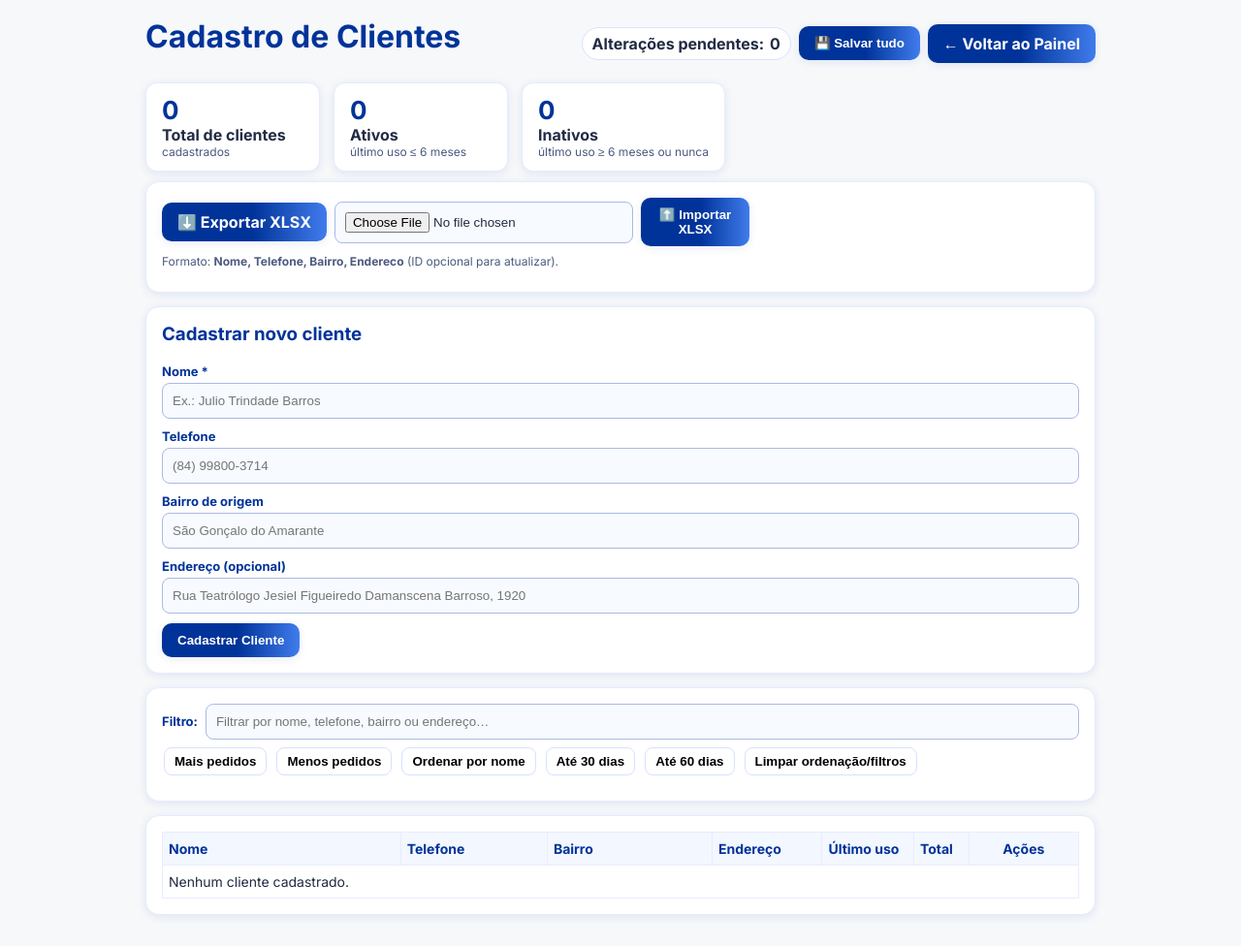
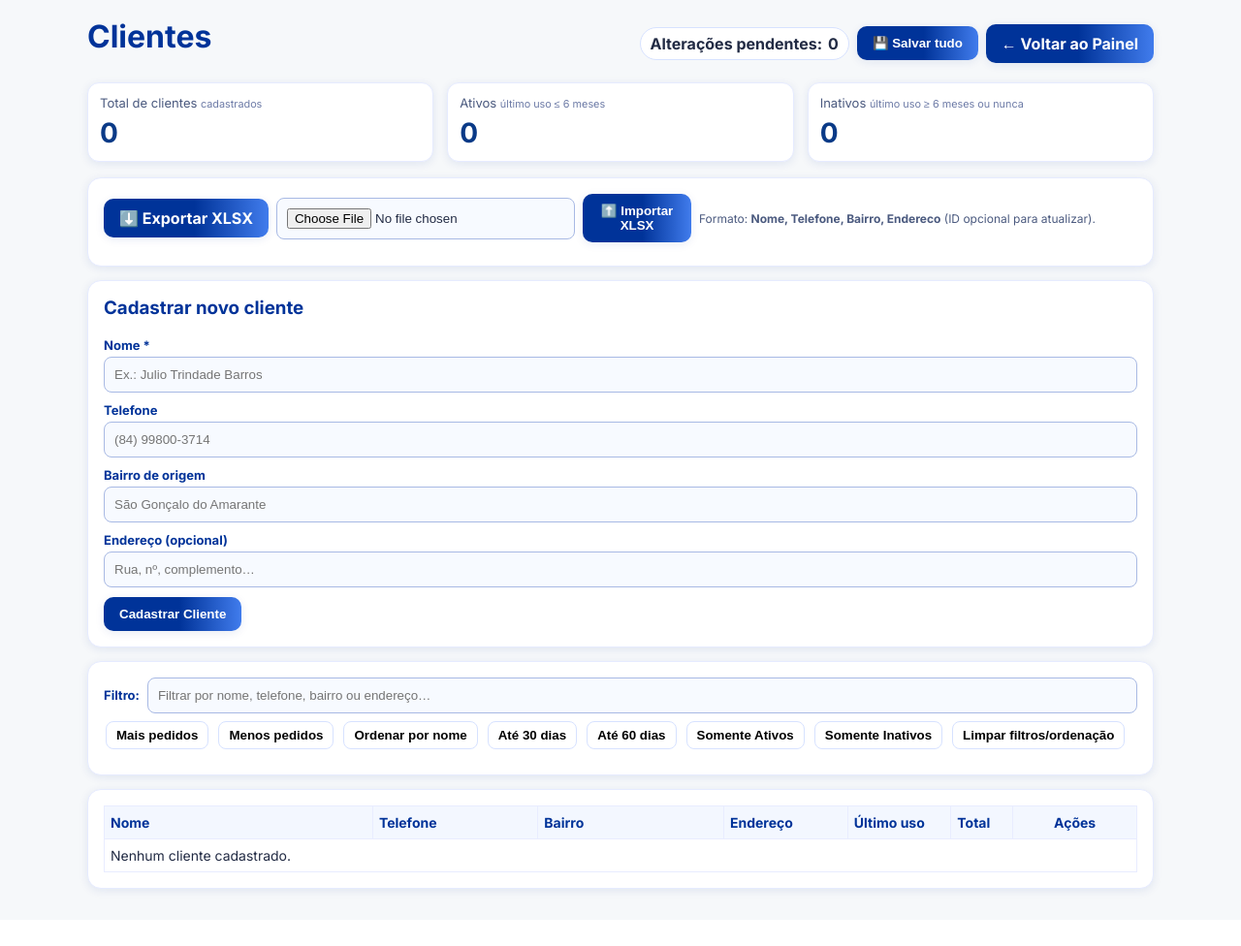
Before and after one commit to Coopex-entregas/asdfghjkl, a Flask app: page /clientes in a window 1280 px wide. Shown: the whole page at 97% size. After the commit the page ends 924 px from the top, so only its background shows below. Run offline with Flask 3, Linux system fonts and the light colour scheme; the visitor is signed in with stand-in values (Sample User, id 1).

Commit message:
Update clientes.html

```diff
--- a/templates/clientes.html
+++ b/templates/clientes.html
@@ -15,8 +15,8 @@
     *{box-sizing:border-box}
     html,body{width:100%;overflow-x:hidden}
     body{font-family:'Inter','Segoe UI',Arial,sans-serif; margin:0; background:var(--cinza-bg); color:#222b44; padding:18px}
-    h1{margin:0 0 14px; color:var(--azul)}
-    .wrap{max-width:980px; margin:0 auto}
+    h1{margin:0 0 14px; color:#003399}
+    .wrap{max-width:1100px; margin:0 auto}
 
     .topbar{display:flex; gap:10px; align-items:center; justify-content:space-between; margin-bottom:14px; flex-wrap:wrap}
     .btn{background:var(--azul-grad); color:#fff; border:none; padding:10px 16px; border-radius:10px; font-weight:700; cursor:pointer; box-shadow:var(--shadow-sm); text-decoration:none; display:inline-block}
@@ -34,14 +34,15 @@
     input[type="text"], input[type="file"]{width:100%; padding:10px; border:1px solid #a8b9e4; border-radius:8px; background:#f7faff}
     .submit{margin-top:10px}
 
-    .kpis{display:flex; gap:14px; flex-wrap:wrap}
-    .kpis .tile{background:#fff; border:1px solid #e6ebff; border-radius:12px; padding:12px 16px; min-width:180px; box-shadow:var(--shadow-sm)}
-    .tile .num{font-weight:800; font-size:26px; color:#003399}
-    .tile .lbl{font-weight:700}
-    .tile .sub{font-size:12px; color:#4b5a7f}
-
     .searchbar{display:flex; flex-wrap:wrap; gap:8px; align-items:center; margin-bottom:10px}
     .searchbar input{flex:1; min-width:220px}
+
+    /* KPIs */
+    .kpi{display:flex; gap:14px; flex-wrap:wrap; margin:6px 0 16px}
+    .kpi .tile{flex:1 1 220px; background:#fff; border:1px solid #e6ebff; border-radius:12px; padding:12px; box-shadow:var(--shadow-sm)}
+    .kpi .title{font-size:13px; color:#4b5a7f; margin-bottom:6px}
+    .kpi .num{font-size:28px; font-weight:800; color:#0a3a87}
+    .kpi small{color:#6c7aa6}
 
     table{width:100%; border-collapse:collapse; font-size:14px; table-layout:fixed}
     th,td{border:1px solid #e8ecff; padding:8px 6px; text-align:left; vertical-align:middle}
@@ -51,7 +52,7 @@
     thead th:nth-child(1){width:26%}
     thead th:nth-child(2){width:16%}
     thead th:nth-child(3){width:18%}
-    /* +1 cm no endereço */
+    /* Endereço +1cm */
     thead th:nth-child(4){width:calc(30% + 1cm)}
     thead th:nth-child(5){width:10%}
     thead th:nth-child(6){width:6%}
@@ -69,6 +70,14 @@
       white-space:nowrap;
     }
 
+    /* NOVO: selo de status Ativo/Inativo */
+    .status-badge{
+      display:inline-block; margin-left:6px; padding:2px 8px; border-radius:999px;
+      font-weight:800; font-size:12px; line-height:1;
+    }
+    .status-badge.ativo{ background:#eafaea; border:1px solid #bfe6c8; color:#0e5f2e }
+    .status-badge.inativo{ background:#ffeaea; border:1px solid #ffcaca; color:#8a0b0b }
+
     .tools{display:flex; gap:8px; align-items:center; flex-wrap:wrap}
     .muted{font-size:12px; color:#4b5a7f}
   </style>
@@ -76,7 +85,7 @@
 <body>
   <div class="wrap">
     <div class="topbar">
-      <h1> Cadastro de Clientes</h1>
+      <h1>Clientes</h1>
       <div style="display:flex; gap:8px; align-items:center; flex-wrap:wrap">
         <span class="badge">Alterações pendentes: <span id="count-pend">0</span></span>
         <button id="btn-salvar-tudo" class="btn" type="button">💾 Salvar tudo</button>
@@ -92,24 +101,22 @@
       {% endif %}
     {% endwith %}
 
-    <!-- KPIs -->
-    <div class="kpis" style="margin-bottom:10px">
+    {% if kpis is defined %}
+    <div class="kpi">
       <div class="tile">
+        <div class="title">Total de clientes <small>cadastrados</small></div>
         <div class="num">{{ kpis.total }}</div>
-        <div class="lbl">Total de clientes</div>
-        <div class="sub">cadastrados</div>
       </div>
       <div class="tile">
+        <div class="title">Ativos <small>último uso ≤ 6 meses</small></div>
         <div class="num">{{ kpis.ativos }}</div>
-        <div class="lbl">Ativos</div>
-        <div class="sub">último uso ≤ 6 meses</div>
       </div>
       <div class="tile">
+        <div class="title">Inativos <small>último uso ≥ 6 meses ou nunca</small></div>
         <div class="num">{{ kpis.inativos }}</div>
-        <div class="lbl">Inativos</div>
-        <div class="sub">último uso ≥ 6 meses ou nunca</div>
       </div>
     </div>
+    {% endif %}
 
     <div class="card">
       <div class="tools">
@@ -141,7 +148,7 @@
           </div>
           <div>
             <label for="endereco">Endereço (opcional)</label>
-            <input id="endereco" name="endereco" type="text" placeholder="Rua Teatrólogo Jesiel Figueiredo Damanscena Barroso, 1920">
+            <input id="endereco" name="endereco" type="text" placeholder="Rua, nº, complemento…">
           </div>
         </div>
         <button class="btn submit" type="submit">Cadastrar Cliente</button>
@@ -156,9 +163,12 @@
           <button type="button" class="btn-small" id="sort-mais">Mais pedidos</button>
           <button type="button" class="btn-small" id="sort-menos">Menos pedidos</button>
           <button type="button" class="btn-small" id="sort-nome">Ordenar por nome</button>
-          <button type="button" class="btn-small" id="filtro-30">Até 30 dias</button>
-          <button type="button" class="btn-small" id="filtro-60">Até 60 dias</button>
-          <button type="button" class="btn-small" id="limpar">Limpar ordenação/filtros</button>
+          <button type="button" class="btn-small" id="filtro-ate-30">Até 30 dias</button>
+          <button type="button" class="btn-small" id="filtro-ate-60">Até 60 dias</button>
+          <!-- NOVOS filtros -->
+          <button type="button" class="btn-small" id="filtro-ativos">Somente Ativos</button>
+          <button type="button" class="btn-small" id="filtro-inativos">Somente Inativos</button>
+          <button type="button" class="btn-small" id="limpar">Limpar filtros/ordenação</button>
         </div>
       </div>
     </div>
@@ -178,22 +188,13 @@
         </thead>
         <tbody id="tbody-clientes">
           {% for cl in clientes %}
-          <tr data-id="{{ cl.id }}"
-              data-ultimo="{{ cl.ultimo_ymd or '' }}"
-              data-days="{{ cl.ultimo_days if cl.ultimo_days is not none else '' }}"
-              data-total="{{ cl.total_pedidos }}"
-              class="{{ cl.row_class or '' }}">
+          <tr data-id="{{ cl.id }}" data-ultimo="{{ cl.ultimo_ymd or '' }}" data-total="{{ cl.total_pedidos }}">
             <form method="POST" action="{{ url_for('editar_cliente', id=cl.id) }}" class="row-form">
               <td><input type="text" name="nome" value="{{ cl.nome }}" title="{{ cl.nome }}" required class="dirty-watch"></td>
               <td><input type="text" name="telefone" value="{{ cl.telefone or '' }}" title="{{ cl.telefone or '' }}" class="tel dirty-watch"></td>
               <td><input type="text" name="bairro_origem" value="{{ cl.bairro_origem or '' }}" title="{{ cl.bairro_origem or '' }}" class="dirty-watch"></td>
               <td><input type="text" name="endereco" value="{{ cl.endereco or '' }}" title="{{ cl.endereco or '' }}" class="dirty-watch"></td>
-              <td class="ultimo-uso-cell">
-                {{ cl.ultimo_br or '—' }}
-                {% if cl.ultimo_days is not none and cl.ultimo_days > 60 %}
-                  <span class="contact-flag">Entrar em contato</span>
-                {% endif %}
-              </td>
+              <td class="ultimo-uso-cell">—</td>
               <td class="total-cell" style="text-align:center">{{ cl.total_pedidos }}</td>
               <td class="actions">
                 <button class="btn-small btn-save" type="submit" title="Salvar">Salvar</button>
@@ -219,10 +220,22 @@
         .toLowerCase().trim();
     }
     function onlyDigits(str){ return (str || '').toString().replace(/\D/g,''); }
-    function isoToBR(iso){ // 'YYYY-MM-DD' -> 'DD/MM/YYYY'
-      if(!iso) return '';
-      const m = /^(\d{4})-(\d{2})-(\d{2})$/.exec(iso);
-      return m ? `${m[3]}/${m[2]}/${m[1]}` : '';
+
+    function parseYMD(s){
+      if(!s) return null;
+      const m = /^(\d{4})-(\d{2})-(\d{2})$/.exec(s);
+      if(!m) return null;
+      return new Date(+m[1], +m[2]-1, +m[3]); // local date
+    }
+    function daysSince(date){
+      if(!date) return null;
+      const a = new Date(date.getFullYear(), date.getMonth(), date.getDate());
+      const b = new Date(); const t = new Date(b.getFullYear(), b.getMonth(), b.getDate());
+      return Math.floor((t - a) / (1000*60*60*24));
+    }
+    function fmtDateBR(date){
+      if(!date) return '—';
+      return date.toLocaleDateString('pt-BR');
     }
 
     const filtro = document.getElementById('filtro');
@@ -232,6 +245,50 @@
     const importForm = document.getElementById('form-import');
     const importFile = document.getElementById('arquivo-xlsx');
     const importLog  = document.getElementById('import-log');
+
+    // ---------- Hidrata (cores + data + status) ----------
+    function hydrateRow(tr){
+      const ymd = tr.dataset.ultimo || '';
+      const dt  = parseYMD(ymd);
+      const dias = dt ? daysSince(dt) : null;
+
+      const cell = tr.querySelector('.ultimo-uso-cell');
+      cell.textContent = dt ? fmtDateBR(dt) : '—';
+      cell.title = dt ? fmtDateBR(dt) : '';
+
+      // Remove selo anterior e classes
+      const oldFlag = cell.querySelector('.contact-flag');
+      if (oldFlag) oldFlag.remove();
+      const oldStatus = cell.querySelector('.status-badge');
+      if (oldStatus) oldStatus.remove();
+      tr.classList.remove('st-gt60','st-gt30','st-lt30');
+
+      // Cores 30/60
+      if(dias != null){
+        if(dias > 60){
+          tr.classList.add('st-gt60');
+          const flag = document.createElement('span');
+          flag.className = 'contact-flag';
+          flag.textContent = 'Entrar em contato';
+          cell.appendChild(flag);
+        } else if(dias > 30){
+          tr.classList.add('st-gt30');
+        } else {
+          tr.classList.add('st-lt30');
+        }
+      }
+
+      // Status Ativo/Inativo (≤180 dias é ativo)
+      let status = 'inativo';
+      if (dias != null && dias <= 180) status = 'ativo';
+      tr.dataset.status = status;
+
+      const sb = document.createElement('span');
+      sb.className = 'status-badge ' + status;
+      sb.textContent = status === 'ativo' ? 'Ativo' : 'Inativo';
+      cell.appendChild(sb);
+    }
+    [...tbody.rows].forEach(hydrateRow);
 
     // ---------- Filtro texto ----------
     function aplicaFiltro(){
@@ -279,27 +336,43 @@
       sortBy(tr => norm(tr.querySelector('input[name="nome"]')?.value))
     );
 
-    // ---------- Filtros por dias ----------
-    document.getElementById('filtro-30')?.addEventListener('click', () => {
+    // Até 30 e 60 dias (inclui quem tem data e está dentro do limite)
+    document.getElementById('filtro-ate-30')?.addEventListener('click', () => {
       [...tbody.rows].forEach(tr => {
-        const days = tr.dataset.days === '' ? null : parseInt(tr.dataset.days,10);
-        tr.style.display = (days != null && days <= 30) ? '' : 'none';
+        const dt = parseYMD(tr.dataset.ultimo || '');
+        const dias = dt ? daysSince(dt) : null;
+        tr.style.display = (dias != null && dias <= 30) ? '' : 'none';
       });
     });
-    document.getElementById('filtro-60')?.addEventListener('click', () => {
+    document.getElementById('filtro-ate-60')?.addEventListener('click', () => {
       [...tbody.rows].forEach(tr => {
-        const days = tr.dataset.days === '' ? null : parseInt(tr.dataset.days,10);
-        tr.style.display = (days != null && days <= 60) ? '' : 'none';
+        const dt = parseYMD(tr.dataset.ultimo || '');
+        const dias = dt ? daysSince(dt) : null;
+        tr.style.display = (dias != null && dias <= 60) ? '' : 'none';
       });
     });
+
+    // NOVOS filtros: Ativos/Inativos
+    document.getElementById('filtro-ativos')?.addEventListener('click', () => {
+      [...tbody.rows].forEach(tr => {
+        tr.style.display = (tr.dataset.status === 'ativo') ? '' : 'none';
+      });
+    });
+    document.getElementById('filtro-inativos')?.addEventListener('click', () => {
+      [...tbody.rows].forEach(tr => {
+        tr.style.display = (tr.dataset.status === 'inativo') ? '' : 'none';
+      });
+    });
+
     document.getElementById('limpar')?.addEventListener('click', () => {
       [...tbody.rows].forEach(tr => tr.style.display = '');
       filtro.value = '';
     });
 
     // ---------- Máscara telefone ----------
+    function onlyDigits2(s){ return (s||'').replace(/\D/g,''); }
     function maskTel(v){
-      const d = onlyDigits(v).slice(0,11);
+      const d = onlyDigits2(v).slice(0,11);
       if(d.length <= 2) return `(${d}`;
       if(d.length <= 6) return `(${d.slice(0,2)}) ${d.slice(2)}`;
       if(d.length <= 10) return `(${d.slice(0,2)}) ${d.slice(2,6)}-${d.slice(6)}`;
@@ -318,7 +391,7 @@
     document.querySelectorAll('input.tel').forEach(applyMaskTelOn);
     const telCreate = document.getElementById('telefone'); if(telCreate) applyMaskTelOn(telCreate);
 
-    // ---------- Title sempre mostra conteúdo completo ----------
+    // ---------- Title completo ----------
     document.querySelectorAll('#tbody-clientes input[type="text"]').forEach(inp=>{
       inp.addEventListener('input', ()=> { inp.title = inp.value; });
     });
@@ -359,34 +432,15 @@
 
           let data = null;
           try { data = await res.json(); } catch(_) {}
-
           if (data && typeof data === 'object'){
-            if ('ultimo_uso' in data){
-              const iso = data.ultimo_uso || '';
-              tr.dataset.ultimo = iso;
-              const cell = tr.querySelector('.ultimo-uso-cell');
-              const br = isoToBR(iso);
-              cell.textContent = br || '—';
-              // Recalcula days e classes
-              if (iso){
-                const m = /^(\d{4})-(\d{2})-(\d{2})$/.exec(iso);
-                if (m){
-                  const d = new Date(+m[1], +m[2]-1, +m[3]);
-                  const now = new Date(); const t = new Date(now.getFullYear(), now.getMonth(), now.getDate());
-                  const days = Math.floor((t - d) / (1000*60*60*24));
-                  tr.dataset.days = days;
-                  tr.classList.remove('st-gt60','st-gt30','st-lt30');
-                  if      (days > 60) tr.classList.add('st-gt60');
-                  else if (days > 30) tr.classList.add('st-gt30');
-                  else                tr.classList.add('st-lt30');
-                }
-              }
-            }
+            if ('ultimo_uso' in data) tr.dataset.ultimo = data.ultimo_uso || '';
             if ('total_pedidos' in data){
               tr.dataset.total = data.total_pedidos;
               const tc = tr.querySelector('.total-cell'); if(tc) tc.textContent = data.total_pedidos;
             }
           }
+          // recalcula selo/status
+          hydrateRow(tr);
           clearDirty(tr);
 
           const btn = form.querySelector('.btn-save');
@@ -402,6 +456,7 @@
     btnSalvarTudo?.addEventListener('click', async () => {
       const rowsChanged = [...tbody.rows].filter(tr => dirtyMap.has(tr.dataset.id));
       if(rowsChanged.length === 0){ alert('Nada para salvar.'); return; }
+
       for(const tr of rowsChanged){
         const form = tr.querySelector('.row-form');
         if(!form) continue;
@@ -412,18 +467,13 @@
           if(!res.ok) throw new Error();
           let data = null; try { data = await res.json(); } catch(_){ }
           if (data && typeof data === 'object'){
-            if ('ultimo_uso' in data){
-              const iso = data.ultimo_uso || '';
-              tr.dataset.ultimo = iso;
-              const cell = tr.querySelector('.ultimo-uso-cell');
-              const br = isoToBR(iso);
-              cell.textContent = br || '—';
-            }
+            if ('ultimo_uso' in data) tr.dataset.ultimo = data.ultimo_uso || '';
             if ('total_pedidos' in data){
               tr.dataset.total = data.total_pedidos;
               const tc = tr.querySelector('.total-cell'); if(tc) tc.textContent = data.total_pedidos;
             }
           }
+          hydrateRow(tr);
           clearDirty(tr);
         }catch(e){
           console.warn('Falha ao salvar linha', tr.dataset.id);
@@ -443,12 +493,7 @@
           const res = await fetch(formDel.getAttribute('action'), { method:'POST', headers:{'X-Requested-With':'fetch'} });
           if(!res.ok) throw new Error();
           tr.remove();
-          // limpa contador
-          const id = tr.dataset.id;
-          const dirty = document.getElementById('count-pend');
-          if (dirty && id) {
-            // se estava marcado como sujo, retira
-          }
+          markDirty(tr, false);
         }catch(_){ alert('Não foi possível excluir.'); }
       });
     });
```
